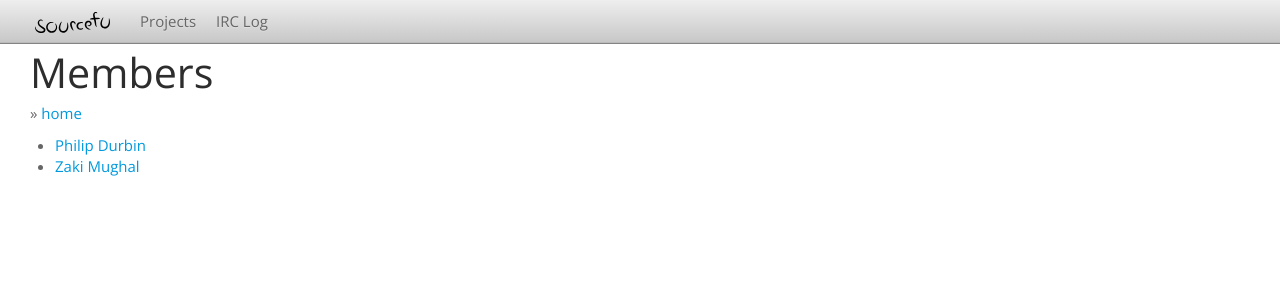
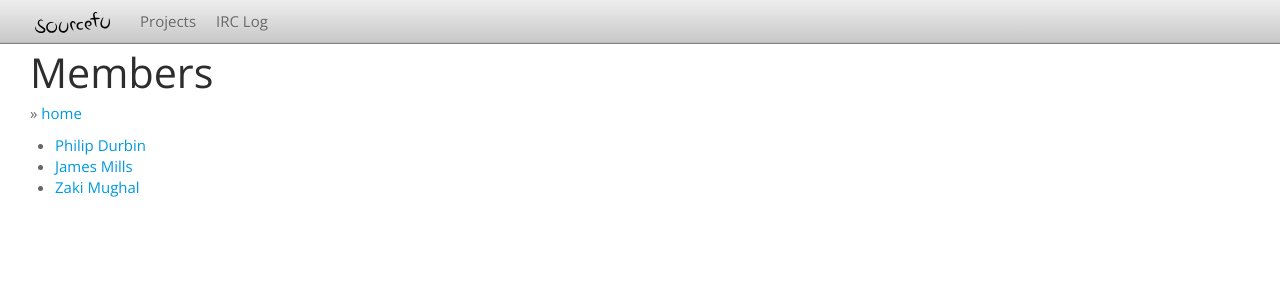
Before and after one commit to sourcefu/sourcefu.github.com, a Jekyll site: the page built from members/index.md, in a window 1280 px wide. Shown: the top 300 px of the page. Built offline with Jekyll 4.4.1, drawn with Linux system fonts in a browser that asks for light colours; Markdown is read by kramdown in place of the engine named in the settings.

Commit message:
add prologic to members index

```diff
--- a/members/index.md
+++ b/members/index.md
@@ -3,4 +3,5 @@ title: Members
 layout: default
 ---
 * [Philip Durbin](pdurbin)
+* [James Mills](prologic)
 * [Zaki Mughal](sivoais)
```
